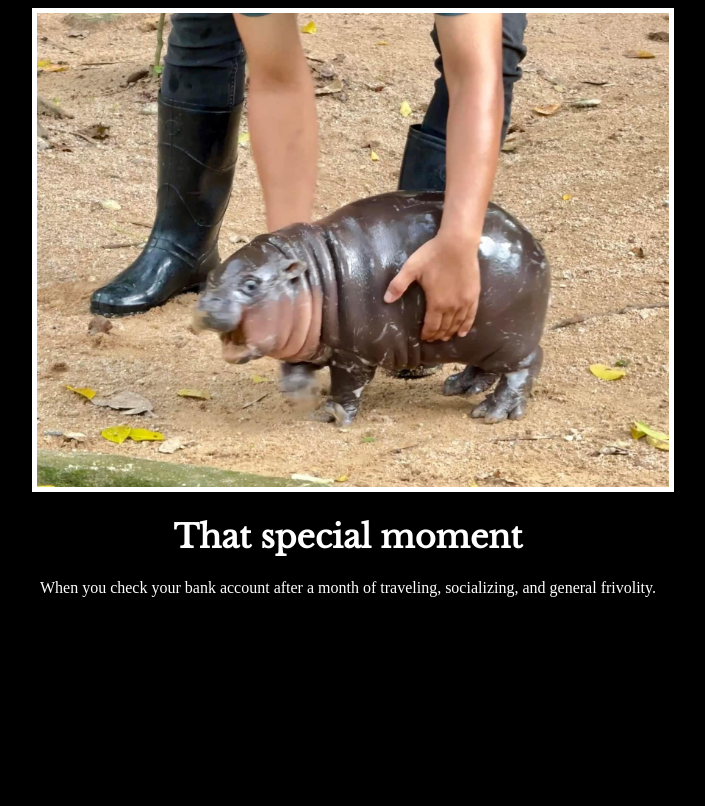
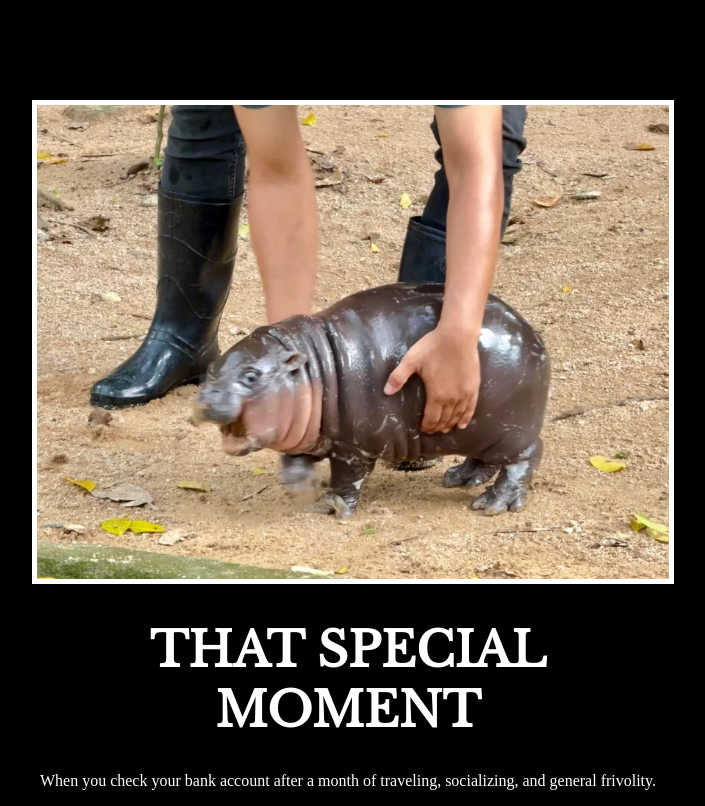
Before and after one commit to Asayaobi/CSS-and-Bootstrap-Projects, a plain HTML site: page 6.4 Motivation Meme Project/index.html in a window 1280 px wide. Shown: the whole page, without its empty margins (292-997 px from the left). Drawn offline with nearby package versions, Linux system fonts and the light colour scheme.

Commit message:
Update style.css

```diff
--- a/6.4 Motivation Meme Project/style.css
+++ b/6.4 Motivation Meme Project/style.css
@@ -1,7 +1,5 @@
-html {
+body {
     background-color: black;
-    color: white;
-    text-align: center;
 }
 img {
     width: 100%;
@@ -9,9 +7,14 @@ img {
 }
 h1 {
     font-family: "Libre Baskerville", serif;
+    text-transform: uppercase;
+    font-size: 3rem;
 }
 
 div{
     width: 50%;
     margin-left: 25%;
+    margin-top: 100px;
+    text-align: center;
+    color: white;
 }
```
